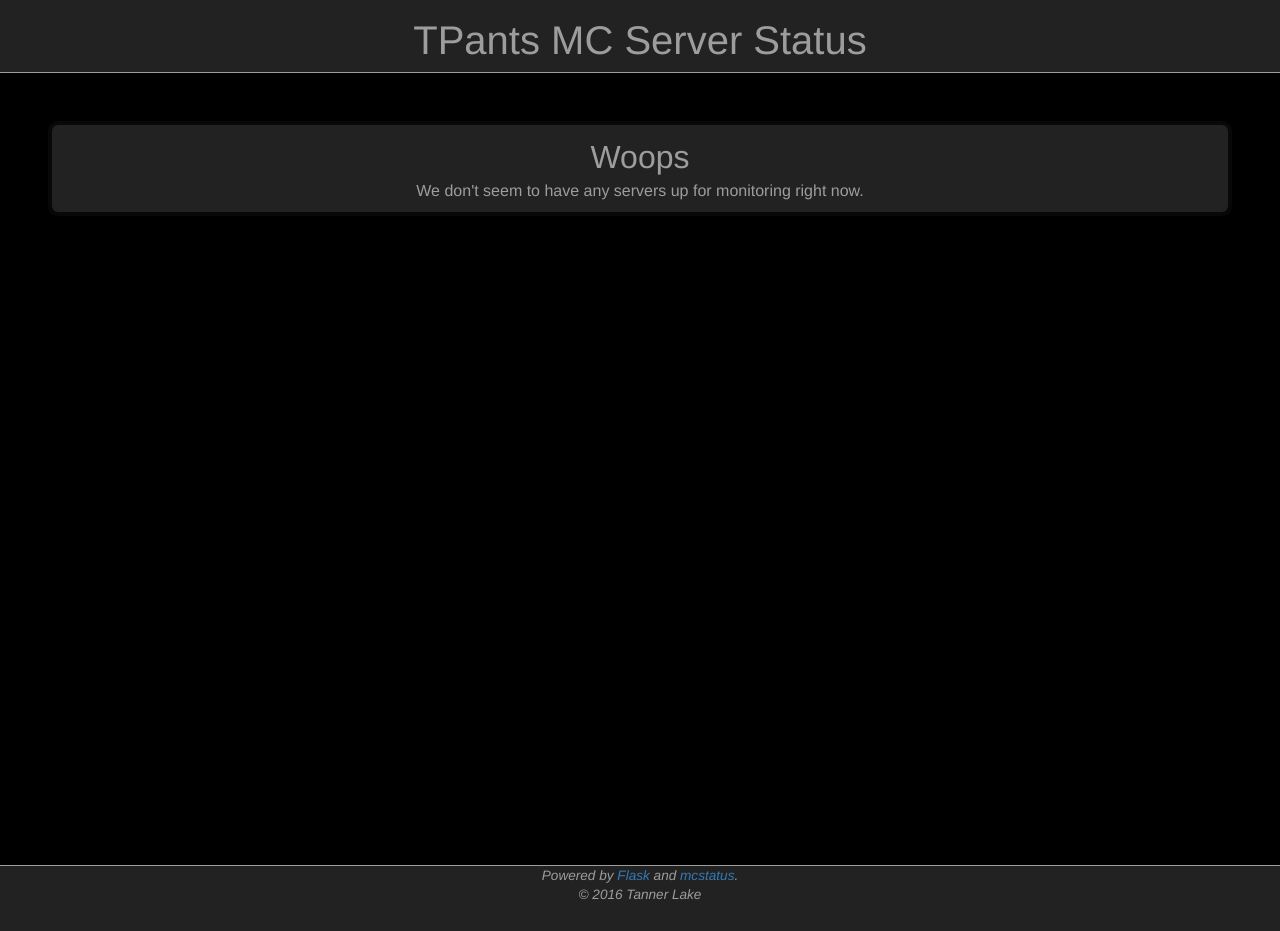
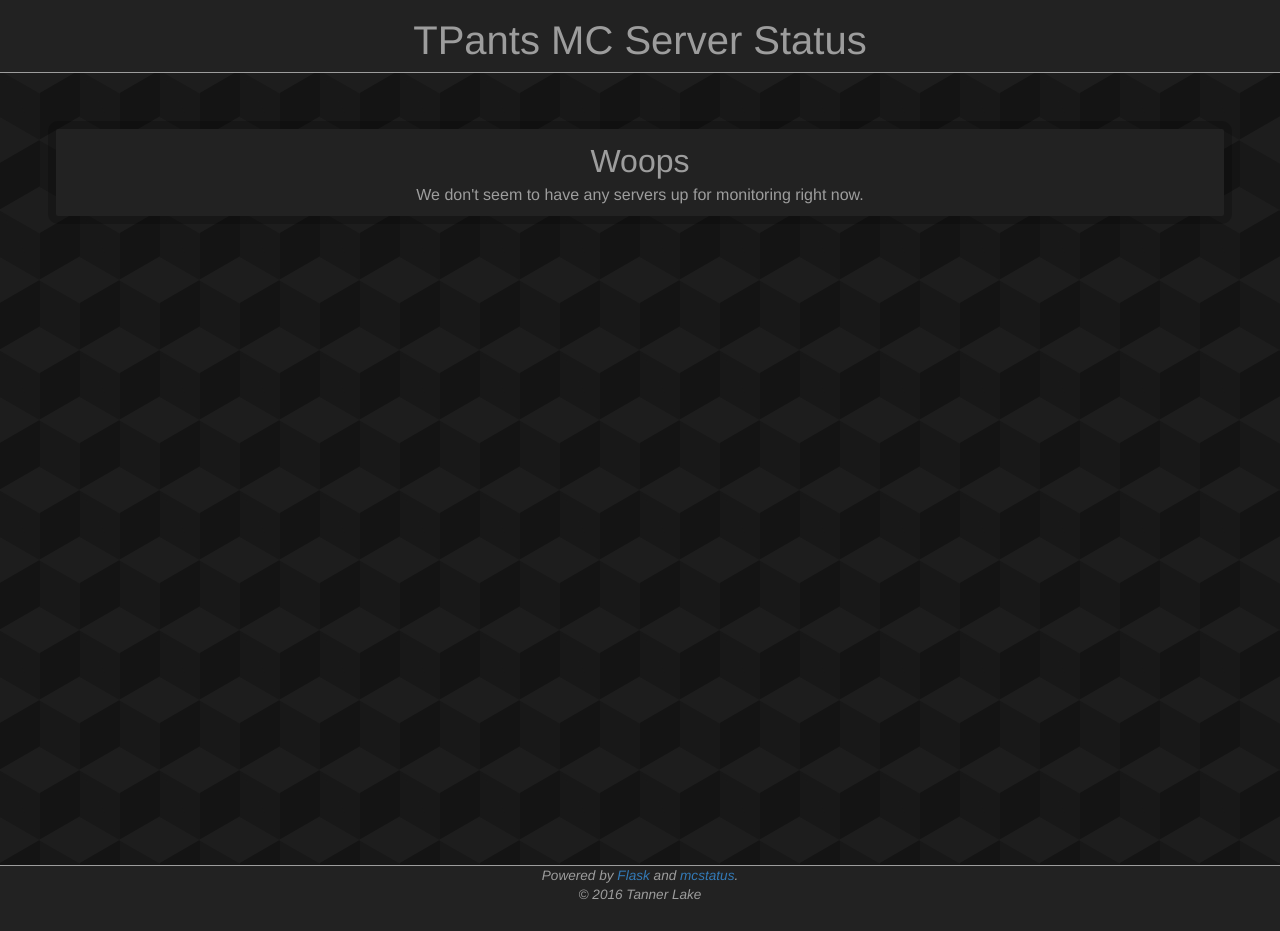
Before and after one commit to tlake/mc_site, a Flask app: page / in a window 1280 px wide. Run offline with Flask 2, Linux system fonts and the light colour scheme; data that the repository does not hold is empty; some libraries are stand-ins or nearby versions.

Commit message:
CSS background

```diff
--- a/static/css/default.css
+++ b/static/css/default.css
@@ -63,7 +63,7 @@ article, aside, details, figcaption, figure, footer, header, hgroup, main, menu,
   display: block;
 }
 
-/* line 24, ../sass/default.sass */
+/* line 44, ../sass/default.sass */
 html {
   height: 100%;
   box-sizing: border-box;
@@ -71,76 +71,80 @@ html {
   text-align: center;
 }
 
-/* line 30, ../sass/default.sass */
+/* line 50, ../sass/default.sass */
 h1 {
   font-size: 2.5em;
 }
 
-/* line 33, ../sass/default.sass */
+/* line 53, ../sass/default.sass */
 h2 {
   font-size: 2em;
   padding: 0.2em;
 }
 
-/* line 37, ../sass/default.sass */
+/* line 57, ../sass/default.sass */
 h3 {
   font-size: 1.35em;
   padding: 0.2em;
 }
 
-/* line 41, ../sass/default.sass */
+/* line 61, ../sass/default.sass */
 h4 {
   font-size: 0.85em;
   padding: 0.2em;
 }
 
-/* line 45, ../sass/default.sass */
+/* line 65, ../sass/default.sass */
 a {
   color: #337ab7;
   text-decoration: none;
 }
 
-/* line 49, ../sass/default.sass */
+/* line 69, ../sass/default.sass */
 p {
   padding: 0.2em 0em;
 }
 
-/* line 52, ../sass/default.sass */
+/* line 72, ../sass/default.sass */
 body {
   height: 100%;
   background-color: black;
+  background-color: #141414;
+  background-image: linear-gradient(30deg, #1d1d1d 12%, transparent 12.5%, transparent 87%, #1d1d1d 87.5%, #1d1d1d), linear-gradient(150deg, #1d1d1d 12%, transparent 12.5%, transparent 87%, #1d1d1d 87.5%, #1d1d1d), linear-gradient(30deg, #1d1d1d 12%, transparent 12.5%, transparent 87%, #1d1d1d 87.5%, #1d1d1d), linear-gradient(150deg, #1d1d1d 12%, transparent 12.5%, transparent 87%, #1d1d1d 87.5%, #1d1d1d), linear-gradient(60deg, #181818 25%, transparent 25.5%, transparent 75%, #181818 75%, #181818), linear-gradient(60deg, #181818 25%, transparent 25.5%, transparent 75%, #181818 75%, #181818);
+  background-size: 80px 140px;
+  background-position: 0 0, 0 0, 40px 70px, 40px 70px, 0 0, 40px 70px;
 }
 
-/* line 56, ../sass/default.sass */
+/* line 77, ../sass/default.sass */
 header {
   background-color: #222;
   color: #9d9d9d;
   height: 4.5em;
   border-bottom: 1px solid #9d9d9d;
 }
-/* line 60, ../sass/default.sass */
+/* line 81, ../sass/default.sass */
 header h1 {
   padding: 0.5em;
 }
 
-/* line 63, ../sass/default.sass */
+/* line 84, ../sass/default.sass */
 #main-container {
   min-height: 100%;
   margin-bottom: 4.0625em;
 }
 
-/* line 67, ../sass/default.sass */
+/* line 88, ../sass/default.sass */
 #main-container:after {
   content: "";
   display: block;
 }
 
-/* line 71, ../sass/default.sass */
+/* line 92, ../sass/default.sass */
 footer, #main-container:after {
   height: 4.0625em;
 }
 
-/* line 74, ../sass/default.sass */
+/* line 95, ../sass/default.sass */
 footer {
   background-color: #222;
   color: #9d9d9d;
@@ -148,48 +152,49 @@ footer {
   border-top: 1px solid #9d9d9d;
 }
 
-/* line 79, ../sass/default.sass */
+/* line 100, ../sass/default.sass */
 .info {
   font-weight: bold;
 }
 
-/* line 82, ../sass/default.sass */
+/* line 103, ../sass/default.sass */
 .Online {
   color: #093;
 }
 
-/* line 85, ../sass/default.sass */
+/* line 106, ../sass/default.sass */
 .Offline {
   color: #dd0909;
 }
 
-/* line 88, ../sass/default.sass */
+/* line 109, ../sass/default.sass */
 .panel {
   background-color: #222;
   color: #9d9d9d;
   margin: 3em;
   padding: 10px 20px 10px;
-  border: 4px solid #080808;
+  border: 8px solid rgba(0, 0, 0, 0.2);
+  background-clip: padding-box;
   border-radius: 10px;
 }
 
-/* line 95, ../sass/default.sass */
+/* line 117, ../sass/default.sass */
 .players-list {
   font-style: italic;
 }
 
-/* line 98, ../sass/default.sass */
+/* line 120, ../sass/default.sass */
 .pulldown-toggle {
   font-style: italic;
   padding-top: 1em;
 }
 
-/* line 102, ../sass/default.sass */
+/* line 124, ../sass/default.sass */
 .pulldown {
   display: none;
 }
 
-/* line 105, ../sass/default.sass */
+/* line 127, ../sass/default.sass */
 .pulldown-content {
   border: 1px solid #9d9d9d;
   padding: 1em 4em;
@@ -197,17 +202,17 @@ footer {
   text-align: left;
   line-height: 1.5em;
 }
-/* line 111, ../sass/default.sass */
+/* line 133, ../sass/default.sass */
 .pulldown-content h3 {
   padding-top: 1em;
 }
-/* line 113, ../sass/default.sass */
+/* line 135, ../sass/default.sass */
 .pulldown-content ol {
   list-style-type: lower-alpha;
   padding-left: 2em;
 }
 
-/* line 117, ../sass/default.sass */
+/* line 139, ../sass/default.sass */
 code {
   font-family: "Lucida Console", Monaco, monospace;
   padding: 0em 0.125em;
--- a/static/sass/default.sass
+++ b/static/sass/default.sass
@@ -11,10 +11,30 @@ $offline-font-color: #dd0909
 $default-bg-color: #222
 $light-border-color: #9d9d9d
 $dark-border-color: #080808
+$transparent-border-color: rgba(0, 0, 0, 0.2)
 $header-height: 4.5em
 $footer-height: 3em
 $default-link-color: #337ab7
 
+// piecemeal vars for =bg-cubes readability
+$cube-color1: #1d1d1d
+$cube-color2: #181818
+$cube-color3: #141414
+// horizontal diamonds
+$cubes1: linear-gradient(30deg, $cube-color1 12%, transparent 12.5%, transparent 87%, $cube-color1 87.5%, $cube-color1)
+$cubes2: linear-gradient(150deg, $cube-color1 12%, transparent 12.5%, transparent 87%, $cube-color1 87.5%, $cube-color1)
+$cubes3: linear-gradient(30deg, $cube-color1 12%, transparent 12.5%, transparent 87%, $cube-color1 87.5%, $cube-color1)
+$cubes4: linear-gradient(150deg, $cube-color1 12%, transparent 12.5%, transparent 87%, $cube-color1 87.5%, $cube-color1)
+// top-left to bottom-right diamonds
+$cubes5: linear-gradient(60deg, $cube-color2 25%, transparent 25.5%, transparent 75%, $cube-color2 75%, $cube-color2)
+$cubes6: linear-gradient(60deg, $cube-color2 25%, transparent 25.5%, transparent 75%, $cube-color2 75%, $cube-color2)
+
+
+=bg-cubes
+  background-color: $cube-color3 // top-right to bottom-left diamonds
+  background-image: $cubes1, $cubes2, $cubes3, $cubes4, $cubes5, $cubes6
+  background-size: 80px 140px
+  background-position: 0 0, 0 0, 40px 70px, 40px 70px, 0 0, 40px 70px
 
 =default-theme
   background-color: $default-bg-color
@@ -52,6 +72,7 @@ p
 body
   height: 100%
   background-color: darken($default-bg-color, 20%)
+  +bg-cubes
 
 header
   +default-theme
@@ -89,7 +110,8 @@ footer
   +default-theme
   margin: 3em
   padding: 10px 20px 10px
-  border: 4px solid $dark-border-color
+  border: 8px solid $transparent-border-color
+  background-clip: padding-box
   border-radius: 10px
 
 .players-list
```
